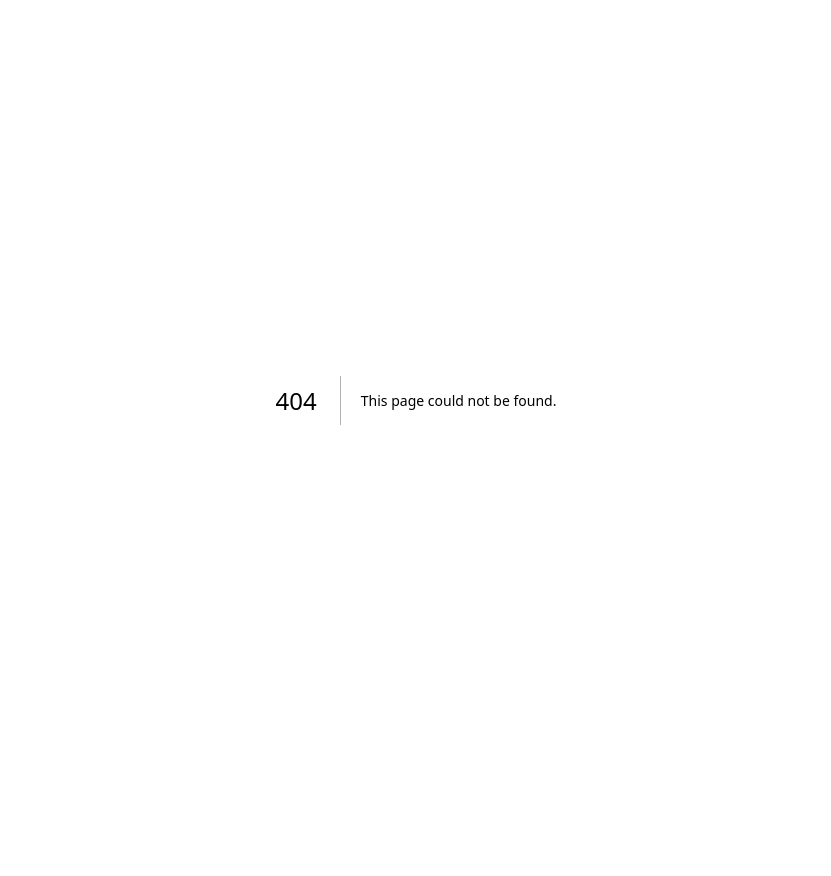
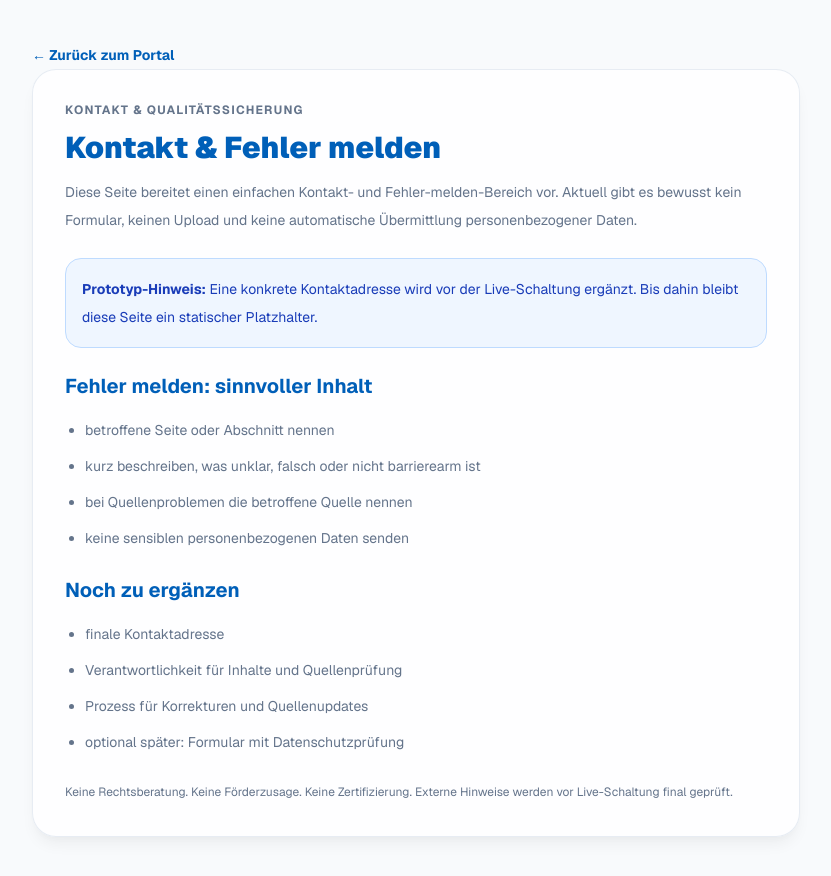
Before and after one commit to smartlivingberlin/ki-lernportal-nim, a Next.js app in the folder apps/web/: page /kontakt in a window 1280 px wide. Before the commit this address had no page. Shown: the whole page, without its empty margins (224-1055 px from the left). Before the commit the page ends 800 px from the top, so only its background shows below. Built offline with nearby package versions, Linux system fonts and the light colour scheme.

Commit message:
feat: add launch readiness legal placeholder pages

```diff
--- /dev/null
+++ b/apps/web/src/app/datenschutz/page.tsx
@@ -0,0 +1,64 @@
+import Link from "next/link";
+import type { Metadata } from "next";
+
+export const metadata: Metadata = {
+  title: "Datenschutz | KI-Lernportal NIM",
+  description: "Datenschutz-Platzhalter für das KI-Lernportal NIM vor der finalen Live-Schaltung.",
+};
+
+export default function DatenschutzPage() {
+  return (
+    <main className="min-h-screen bg-background px-6 py-10 text-foreground md:px-10">
+      <div className="mx-auto max-w-3xl space-y-8">
+        <Link href="/" className="text-sm font-bold text-nim-primary hover:underline">
+          ← Zurück zum Portal
+        </Link>
+
+        <section className="depth-card rounded-3xl p-8 space-y-6">
+          <div className="space-y-3">
+            <p className="text-xs font-bold uppercase tracking-widest text-nim-secondary">
+              Datenschutzinformation
+            </p>
+            <h1 className="text-3xl font-black text-nim-primary">Datenschutz</h1>
+            <p className="text-sm leading-7 text-nim-secondary">
+              Diese Seite ist ein Platzhalter für die finale Datenschutzerklärung vor der Live-Schaltung.
+              Der aktuelle Prototyp arbeitet ohne Login, ohne eigenes Kontaktformular und ohne produktives Tracking.
+            </p>
+          </div>
+
+          <div className="rounded-2xl border border-amber-200 bg-amber-50 p-4 text-sm leading-7 text-amber-800">
+            <strong>Hinweis:</strong> Diese Datenschutzerklärung ist noch nicht final. Vor Veröffentlichung müssen Hosting,
+            externe Dienste, Cookies, Schriftarten, Kontaktwege und sonstige Datenverarbeitungen konkret geprüft werden.
+          </div>
+
+          <div className="space-y-4 text-sm leading-7">
+            <h2 className="text-xl font-bold text-nim-primary">Aktueller Prototyp-Stand</h2>
+            <ul className="list-disc space-y-2 pl-5 text-nim-secondary">
+              <li>keine Registrierung im Portal</li>
+              <li>kein produktiver Mitgliederbereich</li>
+              <li>kein eigenes Kontaktformular</li>
+              <li>keine Zahlungsfunktion</li>
+              <li>keine produktive Lernstandspeicherung</li>
+              <li>externe Links führen zu Drittanbietern mit eigenen Datenschutzregeln</li>
+            </ul>
+          </div>
+
+          <div className="space-y-4 text-sm leading-7">
+            <h2 className="text-xl font-bold text-nim-primary">Vor Live-Schaltung zu prüfen</h2>
+            <ul className="list-disc space-y-2 pl-5 text-nim-secondary">
+              <li>Hosting-Anbieter und Serverstandort</li>
+              <li>eingesetzte Analyse-, Cookie- oder Tracking-Dienste</li>
+              <li>externe Schriftarten, Medien und eingebundene Inhalte</li>
+              <li>Kontaktkanäle und Aufbewahrungsfristen</li>
+              <li>Rechtsgrundlagen und Betroffenenrechte</li>
+            </ul>
+          </div>
+
+          <p className="text-xs leading-6 text-nim-secondary">
+            Keine Rechtsberatung. Diese Seite dient nur als struktureller Launch-Readiness-Platzhalter.
+          </p>
+        </section>
+      </div>
+    </main>
+  );
+}
--- /dev/null
+++ b/apps/web/src/app/impressum/page.tsx
@@ -0,0 +1,53 @@
+import Link from "next/link";
+import type { Metadata } from "next";
+
+export const metadata: Metadata = {
+  title: "Impressum | KI-Lernportal NIM",
+  description: "Impressum-Platzhalter für das KI-Lernportal NIM vor der finalen Live-Schaltung.",
+};
+
+export default function ImpressumPage() {
+  return (
+    <main className="min-h-screen bg-background px-6 py-10 text-foreground md:px-10">
+      <div className="mx-auto max-w-3xl space-y-8">
+        <Link href="/" className="text-sm font-bold text-nim-primary hover:underline">
+          ← Zurück zum Portal
+        </Link>
+
+        <section className="depth-card rounded-3xl p-8 space-y-6">
+          <div className="space-y-3">
+            <p className="text-xs font-bold uppercase tracking-widest text-nim-secondary">
+              Rechtliche Pflichtangaben
+            </p>
+            <h1 className="text-3xl font-black text-nim-primary">Impressum</h1>
+            <p className="text-sm leading-7 text-nim-secondary">
+              Diese Seite ist ein Platzhalter für die finalen Anbieterkennzeichnungen vor der Live-Schaltung.
+              Die endgültigen Angaben müssen mit echten Betreiber-, Kontakt- und Verantwortlichkeitsdaten ersetzt werden.
+            </p>
+          </div>
+
+          <div className="rounded-2xl border border-amber-200 bg-amber-50 p-4 text-sm leading-7 text-amber-800">
+            <strong>Hinweis:</strong> Dieses Impressum ist noch nicht final. Vor Veröffentlichung mit eigener Domain müssen
+            die rechtlich erforderlichen Angaben geprüft und vollständig ergänzt werden.
+          </div>
+
+          <div className="space-y-4 text-sm leading-7">
+            <h2 className="text-xl font-bold text-nim-primary">Noch zu ergänzen</h2>
+            <ul className="list-disc space-y-2 pl-5 text-nim-secondary">
+              <li>Name/Firma des Betreibers</li>
+              <li>vollständige ladungsfähige Anschrift</li>
+              <li>Kontaktangaben, zum Beispiel E-Mail-Adresse</li>
+              <li>gegebenenfalls Vertretungsberechtigte</li>
+              <li>gegebenenfalls Register-, Steuer- oder Aufsichtsangaben</li>
+              <li>redaktionell Verantwortliche, falls erforderlich</li>
+            </ul>
+          </div>
+
+          <p className="text-xs leading-6 text-nim-secondary">
+            Keine Rechtsberatung. Diese Seite dient nur als struktureller Launch-Readiness-Platzhalter.
+          </p>
+        </section>
+      </div>
+    </main>
+  );
+}
--- /dev/null
+++ b/apps/web/src/app/kontakt/page.tsx
@@ -0,0 +1,61 @@
+import Link from "next/link";
+import type { Metadata } from "next";
+
+export const metadata: Metadata = {
+  title: "Kontakt & Fehler melden | KI-Lernportal NIM",
+  description: "Kontakt- und Fehler-melden-Seite für das KI-Lernportal NIM.",
+};
+
+export default function KontaktPage() {
+  return (
+    <main className="min-h-screen bg-background px-6 py-10 text-foreground md:px-10">
+      <div className="mx-auto max-w-3xl space-y-8">
+        <Link href="/" className="text-sm font-bold text-nim-primary hover:underline">
+          ← Zurück zum Portal
+        </Link>
+
+        <section className="depth-card rounded-3xl p-8 space-y-6">
+          <div className="space-y-3">
+            <p className="text-xs font-bold uppercase tracking-widest text-nim-secondary">
+              Kontakt & Qualitätssicherung
+            </p>
+            <h1 className="text-3xl font-black text-nim-primary">Kontakt & Fehler melden</h1>
+            <p className="text-sm leading-7 text-nim-secondary">
+              Diese Seite bereitet einen einfachen Kontakt- und Fehler-melden-Bereich vor. Aktuell gibt es bewusst
+              kein Formular, keinen Upload und keine automatische Übermittlung personenbezogener Daten.
+            </p>
+          </div>
+
+          <div className="rounded-2xl border border-blue-200 bg-blue-50 p-4 text-sm leading-7 text-blue-800">
+            <strong>Prototyp-Hinweis:</strong> Eine konkrete Kontaktadresse wird vor der Live-Schaltung ergänzt.
+            Bis dahin bleibt diese Seite ein statischer Platzhalter.
+          </div>
+
+          <div className="space-y-4 text-sm leading-7">
+            <h2 className="text-xl font-bold text-nim-primary">Fehler melden: sinnvoller Inhalt</h2>
+            <ul className="list-disc space-y-2 pl-5 text-nim-secondary">
+              <li>betroffene Seite oder Abschnitt nennen</li>
+              <li>kurz beschreiben, was unklar, falsch oder nicht barrierearm ist</li>
+              <li>bei Quellenproblemen die betroffene Quelle nennen</li>
+              <li>keine sensiblen personenbezogenen Daten senden</li>
+            </ul>
+          </div>
+
+          <div className="space-y-4 text-sm leading-7">
+            <h2 className="text-xl font-bold text-nim-primary">Noch zu ergänzen</h2>
+            <ul className="list-disc space-y-2 pl-5 text-nim-secondary">
+              <li>finale Kontaktadresse</li>
+              <li>Verantwortlichkeit für Inhalte und Quellenprüfung</li>
+              <li>Prozess für Korrekturen und Quellenupdates</li>
+              <li>optional später: Formular mit Datenschutzprüfung</li>
+            </ul>
+          </div>
+
+          <p className="text-xs leading-6 text-nim-secondary">
+            Keine Rechtsberatung. Keine Förderzusage. Keine Zertifizierung. Externe Hinweise werden vor Live-Schaltung final geprüft.
+          </p>
+        </section>
+      </div>
+    </main>
+  );
+}
--- a/apps/web/src/app/page.tsx
+++ b/apps/web/src/app/page.tsx
@@ -369,7 +369,9 @@ export default function Home() {
               <a href="#dashboard" className="font-bold text-nim-primary hover:underline">Start</a>
               <a href="#navigator" className="font-bold text-nim-primary hover:underline">KI-Lotse</a>
               <a href="#monitoring" className="font-bold text-nim-primary hover:underline">Quellen & Vertrauen</a>
-              <span className="text-xs opacity-70">Impressum, Datenschutz und Fehler-melden-Seite vor Live-Schaltung finalisieren.</span>
+              <a href="/impressum" className="font-bold text-nim-primary hover:underline">Impressum</a>
+              <a href="/datenschutz" className="font-bold text-nim-primary hover:underline">Datenschutz</a>
+              <a href="/kontakt" className="font-bold text-nim-primary hover:underline">Kontakt & Fehler melden</a>
             </div>
           </div>
         </footer>
```
